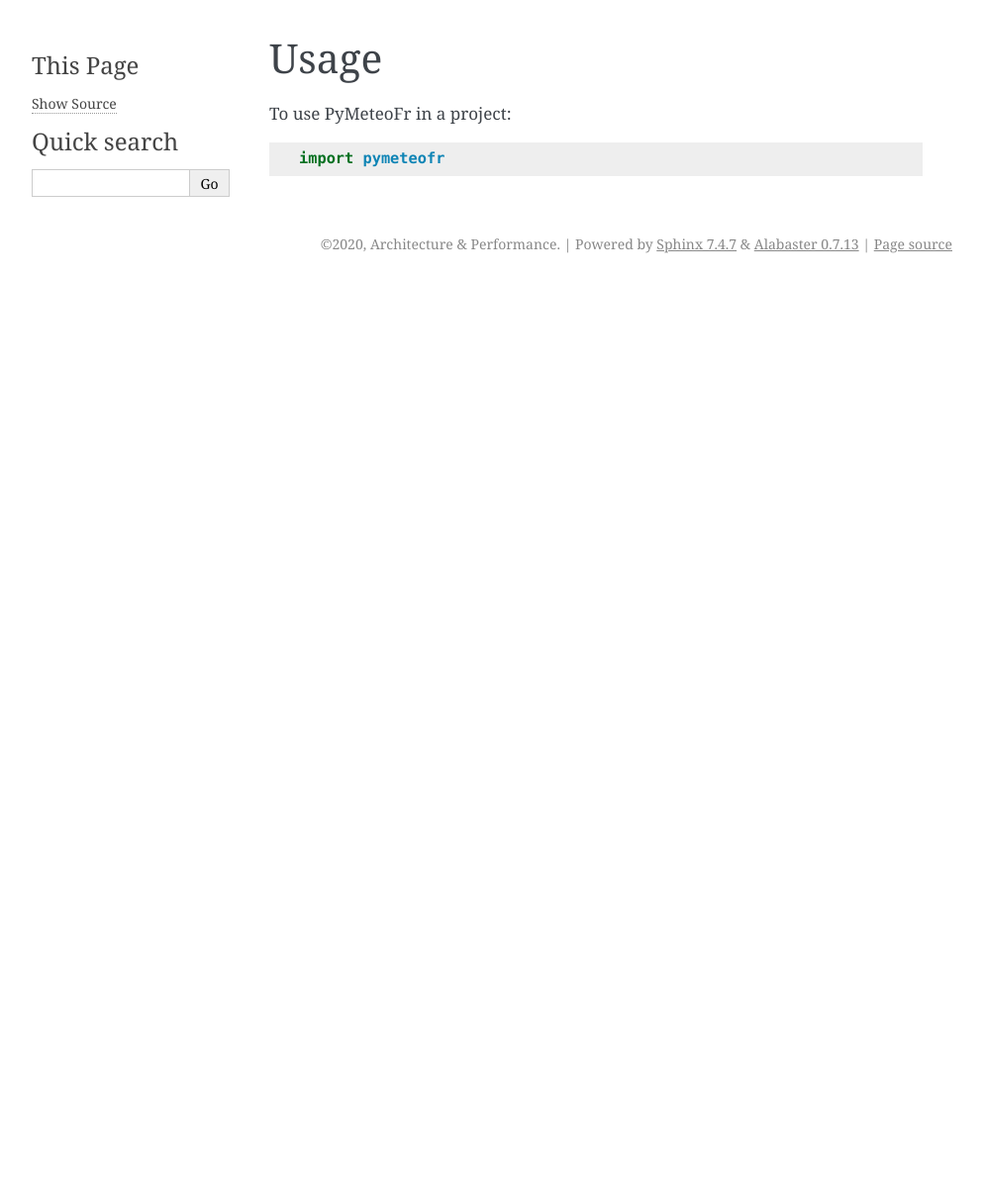
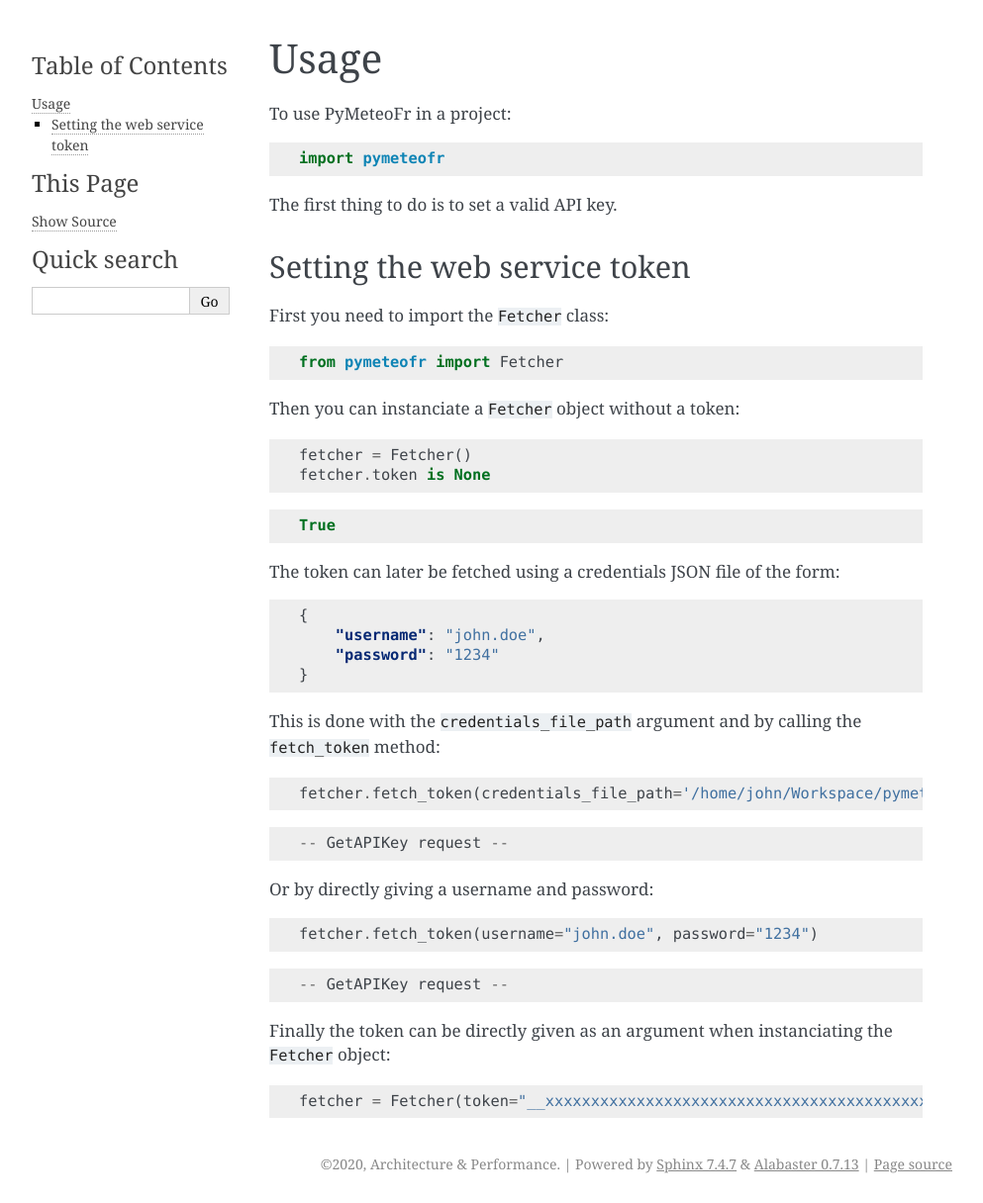
Before and after one commit to aetperf/pymeteofr, a Sphinx documentation site: the page built from docs/usage.rst, in a window 1280 px wide. Shown: the whole page at 99% size, without its empty margins (148-1141 px from the left). Built offline with Sphinx 7.4.7, drawn with Linux system fonts in a browser that asks for light colours; pages that are not in the unit, such as notebooks, are missing from menus; before the commit the page ends 900 px from its top, so only the background shows below that.

Commit message:
added some documentation about setting the API key

```diff
--- a/docs/usage.rst
+++ b/docs/usage.rst
@@ -5,3 +5,61 @@
 To use PyMeteoFr in a project::
 
     import pymeteofr
+
+The first thing to do is to set a valid API key.
+
+Setting the web service token
+=============================
+
+First you need to import the ``Fetcher`` class:
+
+.. code:: ipython3
+
+    from pymeteofr import Fetcher
+
+Then you can instanciate a ``Fetcher`` object without a token:
+
+.. code:: ipython3
+
+    fetcher = Fetcher()
+    fetcher.token is None
+
+.. parsed-literal::
+
+    True
+
+The token can later be fetched using a credentials JSON file of
+the form:
+
+.. code:: json
+
+   {
+       "username": "john.doe",
+       "password": "1234"
+   }
+
+This is done with the ``credentials_file_path`` argument and by calling the ``fetch_token`` method:
+
+.. code:: ipython3
+
+    fetcher.fetch_token(credentials_file_path='/home/john/Workspace/pymeteofr/notebooks/credentials.json')
+
+.. parsed-literal::
+
+    -- GetAPIKey request --
+
+Or by directly giving a username and password:
+
+.. code:: ipython3
+
+    fetcher.fetch_token(username="john.doe", password="1234")
+
+.. parsed-literal::
+
+    -- GetAPIKey request --
+
+Finally the token can be directly given as an argument when instanciating the ``Fetcher`` object:
+
+.. code:: ipython3
+
+    fetcher = Fetcher(token="__xxxxxxxxxxxxxxxxxxxxxxxxxxxxxxxxxxxxxxxxxxx__")
```
